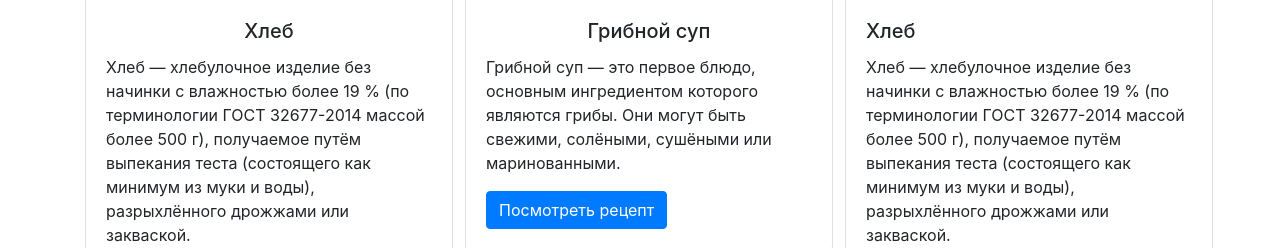
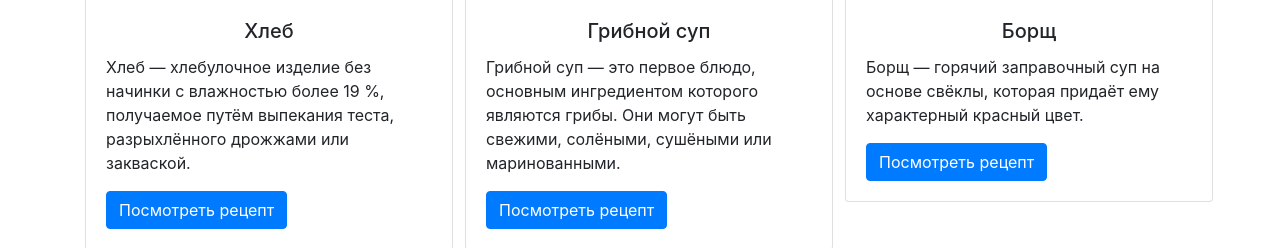
Before and after one commit to bereznyak72/flask-project, a Flask app: page / in a window 1280 px wide. Shown: the part 349-597 px from the top of the page. Run offline with Flask 3, Linux system fonts and the light colour scheme; some libraries are stand-ins or nearby versions.

Commit message:
Борщ + изображения

```diff
--- a/main.py
+++ b/main.py
@@ -11,7 +11,7 @@ def main():
 
 @app.route('/soup')
 def soap():
-    return render_template('soup.html', title='Рецепт супы')
+    return render_template('soup.html', title='Рецепт супа')
 
 
 @app.route('/bread')
@@ -19,5 +19,9 @@ def bread():
     return render_template('bread.html', title='Рецепт хлеба')
 
 
+@app.route('/borsch')
+def borsch():
+    return render_template('borsch.html', title='Рецепт борща')
+
 if __name__ == '__main__':
     app.run(port=8081, host='127.0.0.1')
--- a/templates/bread.html
+++ b/templates/bread.html
@@ -1,7 +1,7 @@
 {% extends "base.html" %}
 
 {% block content %}
-<img src="https://1xleb.ru/upload/iblock/b7f/b7f4a227110598cab8c6ac563ee39791.jpg" width="400">
+<img src="static/img/bread.jpg" width="400">
 <p>
     <strong>Ингридиенты</strong>
 </p>
--- a/templates/index.html
+++ b/templates/index.html
@@ -5,14 +5,11 @@
 <div class="row row-cols-1 row-cols-sm-2 row-cols-md-3 g-3">
     <div class="col">
         <div class="card" style="width: 23rem;">
-            <img src="https://1xleb.ru/upload/iblock/b7f/b7f4a227110598cab8c6ac563ee39791.jpg" class="card-img-top"
+            <img src="static/img/bread.jpg" class="card-img-top"
                  alt="...">
             <div class="card-body">
                 <h5 class="card-title" align="center">Хлеб</h5>
-                <p class="card-text">Хлеб — хлебулочное изделие без начинки с влажностью более 19 % (по терминологии
-                    ГОСТ
-                    32677-2014 массой более 500 г), получаемое путём выпекания теста (состоящего как минимум из муки и
-                    воды),
+                <p class="card-text">Хлеб — хлебулочное изделие без начинки с влажностью более 19 %, получаемое путём выпекания теста,
                     разрыхлённого дрожжами или закваской.</p>
                 <a href="/bread" class="btn btn-primary">Посмотреть рецепт</a>
             </div>
@@ -20,27 +17,26 @@
     </div>
     <div class="col">
         <div class="card" style="width: 23rem;">
-            <img src="https://mykaleidoscope.ru/x/uploads/posts/2023-12/1703290555_mykaleidoscope-ru-p-gribnoi-sup-na-myasnom-bulone-instagram-2.jpg" class="card-img-top"
+            <img src="static/img/soup.jpg"
+                 class="card-img-top"
                  alt="...">
             <div class="card-body">
                 <h5 class="card-title" align="center">Грибной суп</h5>
-                <p class="card-text">Грибной суп — это первое блюдо, основным ингредиентом которого являются грибы. Они могут быть свежими, солёными, сушёными или маринованными. </p>
+                <p class="card-text">Грибной суп — это первое блюдо, основным ингредиентом которого являются грибы. Они
+                    могут быть свежими, солёными, сушёными или маринованными. </p>
                 <a href="/soup" class="btn btn-primary">Посмотреть рецепт</a>
             </div>
         </div>
     </div>
     <div class="col">
         <div class="card" style="width: 23rem;">
-            <img src="https://1xleb.ru/upload/iblock/b7f/b7f4a227110598cab8c6ac563ee39791.jpg" class="card-img-top"
+            <img src="static/img/borsch.jpeg" class="card-img-top"
                  alt="...">
             <div class="card-body">
-                <h5 class="card-title">Хлеб</h5>
-                <p class="card-text">Хлеб — хлебулочное изделие без начинки с влажностью более 19 % (по терминологии
-                    ГОСТ
-                    32677-2014 массой более 500 г), получаемое путём выпекания теста (состоящего как минимум из муки и
-                    воды),
-                    разрыхлённого дрожжами или закваской.</p>
-                <a href="/bread" class="btn btn-primary">Посмотреть рецепт</a>
+                <h5 class="card-title" align="center">Борщ</h5>
+                <p class="card-text">Борщ — горячий заправочный суп на основе свёклы, которая придаёт ему характерный
+                    красный цвет.</p>
+                <a href="/borsch" class="btn btn-primary">Посмотреть рецепт</a>
             </div>
         </div>
     </div>
--- a/templates/soup.html
+++ b/templates/soup.html
@@ -1,7 +1,7 @@
 {% extends "base.html" %}
 
 {% block content %}
-<img src="https://mykaleidoscope.ru/x/uploads/posts/2023-12/1703290555_mykaleidoscope-ru-p-gribnoi-sup-na-myasnom-bulone-instagram-2.jpg" width="400">
+<img src="static/img/soup.jpg" width="400">
 <p>
     <strong>Ингридиенты</strong>
 </p>
```
Also changed, not shown: templates/borsch.html (added, +34 -0 lines).
